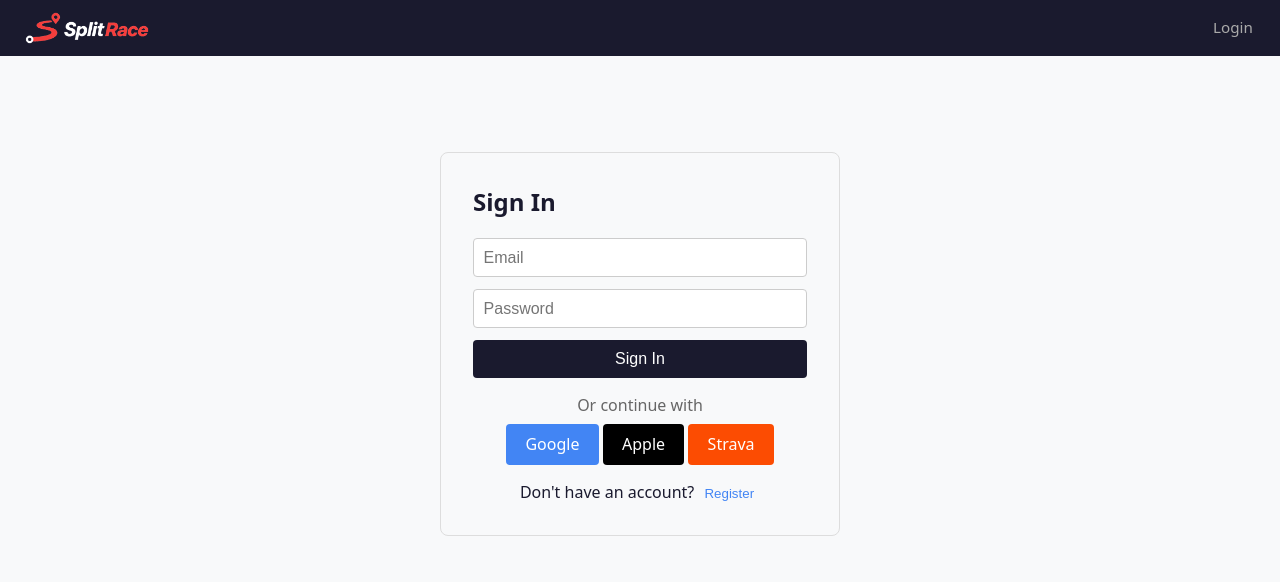
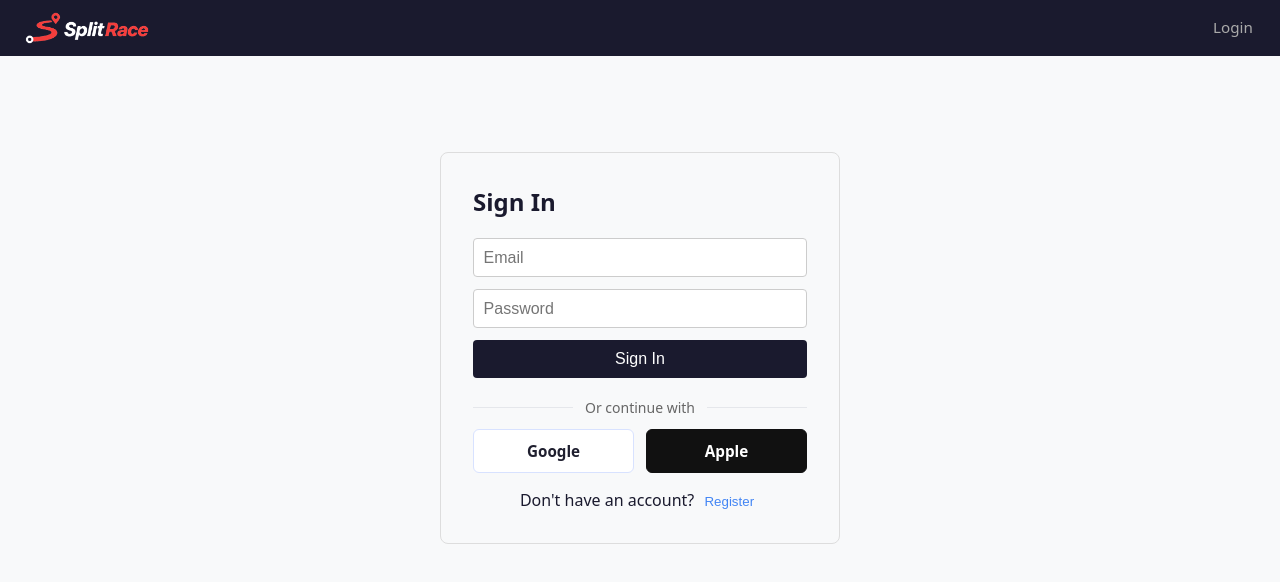
Before and after one commit to oleg-voloshyn/SplitRace, a React (Vite) app in the folder frontend/: page /login in a window 1280 px wide. Shown: the top 582 px of the page. Built offline with nearby package versions, Linux system fonts and the light colour scheme.

Commit message:
remove strava button

```diff
--- a/frontend/src/pages/Login.jsx
+++ b/frontend/src/pages/Login.jsx
@@ -169,38 +169,38 @@ function Login() {
       </form>
 
       {!isClubRegistration && (
-        <div style={{ marginTop: '1rem', textAlign: 'center' }}>
-          <p style={{ color: '#666', marginBottom: '0.5rem' }}>{t('auth.orContinueWith')}</p>
+        <div style={oauthBlockStyle}>
+          <div style={dividerStyle}>
+            <span style={dividerLineStyle} />
+            <span style={dividerTextStyle}>{t('auth.orContinueWith')}</span>
+            <span style={dividerLineStyle} />
+          </div>
+          <div style={providerGridStyle}>
             <a
               href="/auth/google_oauth2"
               style={{
-              ...btnStyle,
-              display: 'inline-block',
-              background: '#4285f4',
-              textDecoration: 'none',
-              color: '#fff'
+                ...providerBtnStyle,
+                borderColor: '#d8e2ff',
+                background: '#fff',
+                color: '#1f1f2f',
+                textDecoration: 'none'
               }}
             >
               Google
-          </a>{' '}
+            </a>
             <a
               href="/auth/apple"
-            style={{ ...btnStyle, display: 'inline-block', background: '#000', textDecoration: 'none', color: '#fff' }}
+              style={{
+                ...providerBtnStyle,
+                borderColor: '#111',
+                background: '#111',
+                color: '#fff',
+                textDecoration: 'none'
+              }}
             >
               Apple
-          </a>{' '}
-          <a
-            href="/auth/strava"
-            style={{
-              ...btnStyle,
-              display: 'inline-block',
-              background: '#fc4c02',
-              textDecoration: 'none',
-              color: '#fff'
-            }}
-          >
-            Strava
             </a>
+          </div>
         </div>
       )}
 
@@ -227,5 +227,19 @@ const btnStyle = {
   cursor: 'pointer',
   fontSize: '1rem'
 };
+const oauthBlockStyle = { marginTop: '1.25rem' };
+const dividerStyle = { display: 'flex', alignItems: 'center', gap: '0.75rem', marginBottom: '0.75rem' };
+const dividerLineStyle = { flex: 1, height: '1px', background: '#e5e7eb' };
+const dividerTextStyle = { color: '#666', fontSize: '0.875rem', whiteSpace: 'nowrap' };
+const providerGridStyle = { display: 'grid', gridTemplateColumns: 'repeat(2, minmax(0, 1fr))', gap: '0.75rem' };
+const providerBtnStyle = {
+  padding: '0.7rem 1rem',
+  border: '1px solid',
+  borderRadius: '6px',
+  cursor: 'pointer',
+  fontSize: '0.95rem',
+  fontWeight: 700,
+  textAlign: 'center'
+};
 
 export default Login;
```
Also changed, not shown: 1 other file (tests, documents, lock files or other folders). Lines whose indentation alone changed are shown as unchanged.
